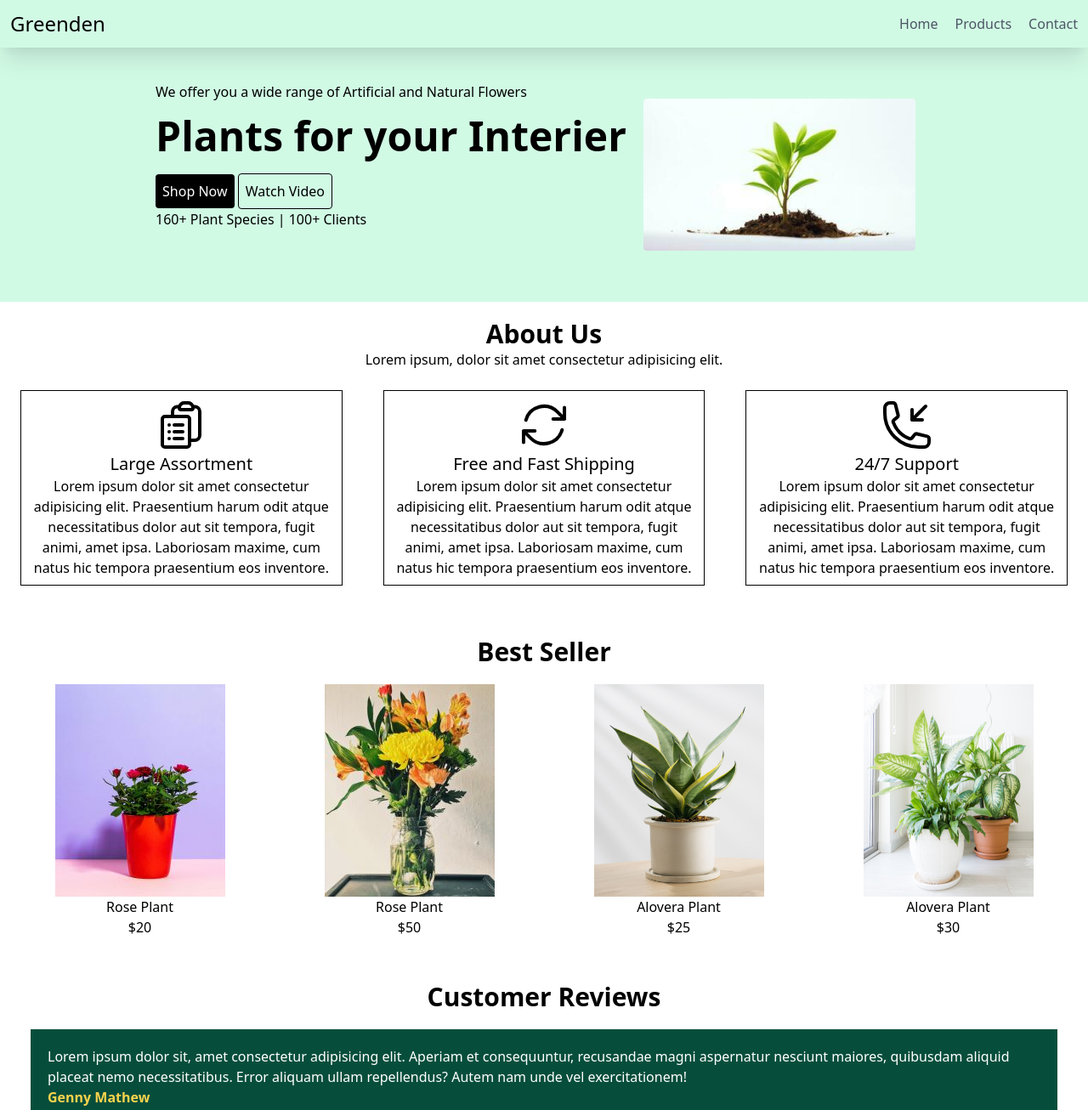
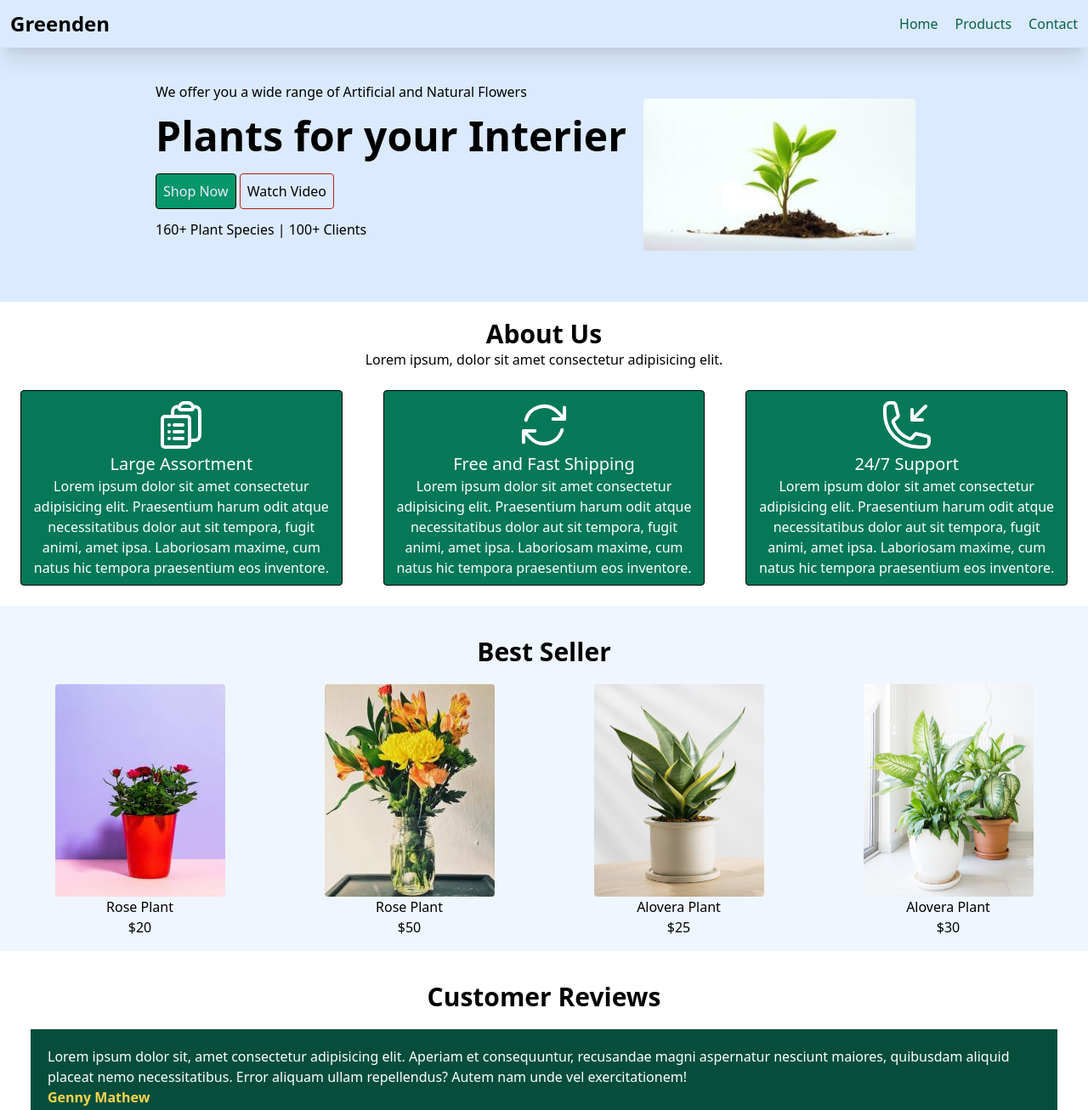
Before and after one commit to Karthikthangadurai/Greenden-Tailwind, a plain HTML site: page index.html in a window 1280 px wide. Shown: the top 1306 px of the page at 85% size. Drawn offline with nearby package versions, Linux system fonts and the light colour scheme.

Commit message:
updated greenden project colors

```diff
--- a/index.html
+++ b/index.html
@@ -12,8 +12,8 @@
 
 <body>
     <!--Responsive Navbar-->
-    <nav class="bg-green-100 p-3 flex items-center justify-between shadow-xl sticky top-0 z-10">
-        <h1 class="text-2xl">Greenden</h1>
+    <nav class="bg-blue-100 p-3 flex items-center justify-between shadow-xl sticky top-0 z-10">
+        <h1 class="text-2xl font-semibold hover:text-green-700 cursor-pointer">Greenden</h1>
 
         <svg xmlns="http://www.w3.org/2000/svg" fill="none" viewBox="0 0 24 24" stroke-width="1.5" stroke="currentColor"
             class="w-6 h-6 md:hidden">
@@ -21,30 +21,30 @@
         </svg>
 
 
-        <ul class="flex gap-5 text-gray-600 hidden md:flex">
+        <ul class="flex gap-5 text-green-800 hidden md:flex">
             <li>
-                <a class="hover:underline hover:text-black" href="index.html">Home</a>
+                <a class="hover:underline hover:text-purple-700" href="index.html">Home</a>
             </li>
             <li>
-                <a class="hover:underline hover:text-black" href="product.html">Products</a>
+                <a class="hover:underline hover:text-purple-700" href="product.html">Products</a>
             </li>
             <li>
-                <a class="hover:underline hover:text-black" href="contact.html">Contact</a>
+                <a class="hover:underline hover:text-purple-700" href="contact.html">Contact</a>
             </li>
         </ul>
     </nav>
 
     <!--Header Section-->
-    <section class="bg-green-100 p-4 md:p-10 flex justify-center">
+    <section class="bg-blue-100 p-4 md:p-10 flex justify-center">
         <div>
             <p class="mb-4">We offer you a wide range of Artificial and Natural Flowers</p>
             <h2 class="font-bold text-3xl md:text-5xl mb-5">Plants for your Interier</h2>
             <div>
-                <button class="bg-black rounded p-2 text-white">Shop Now</button>
-                <button class="border border-black rounded p-2">Watch Video</button>
+                <button class="bg-green-600 border border-black rounded p-2 text-purple-100 hover:bg-blue-600 hover:text-white hover:border hover:border-yellow-200" >Shop Now</button>
+                <button class="border border-red-700 rounded p-2 hover:border hover:border-blue-900 hover:text-green-900">Watch Video</button>
             </div>
 
-            <p>160+ Plant Species | 100+ Clients</p>
+            <p class="mt-3">160+ Plant Species | 100+ Clients</p>
         </div>
 
         <div class="hidden md:block p-5">
@@ -58,7 +58,7 @@
         <h1 class="text-3xl font-bold mt-5">About Us</h1>
         <p>Lorem ipsum, dolor sit amet consectetur adipisicing elit.</p>
         <div class="md:flex">
-            <div class="border border-black p-2 m-6">
+            <div class="border border-black p-2 m-6 rounded bg-green-700 text-white">
                 <svg xmlns="http://www.w3.org/2000/svg" fill="none" viewBox="0 0 24 24" stroke-width="1.5"
                     stroke="currentColor" class="w-16 inline">
                     <path stroke-linecap="round" stroke-linejoin="round"
@@ -70,7 +70,7 @@
                     dolor aut sit tempora, fugit animi, amet ipsa. Laboriosam maxime, cum natus hic tempora praesentium
                     eos inventore.</p>
             </div>
-            <div class="border border-black p-2 m-6">
+            <div class="border border-black p-2 m-6 rounded bg-green-700 text-white" >
                 <svg xmlns="http://www.w3.org/2000/svg" fill="none" viewBox="0 0 24 24" stroke-width="1.5"
                     stroke="currentColor" class="w-16 inline">
                     <path stroke-linecap="round" stroke-linejoin="round"
@@ -81,7 +81,7 @@
                     dolor aut sit tempora, fugit animi, amet ipsa. Laboriosam maxime, cum natus hic tempora praesentium
                     eos inventore.</p>
             </div>
-            <div class="border border-black p-2 m-6">
+            <div class="border border-black p-2 m-6 rounded bg-green-700 text-white">
                 <svg xmlns="http://www.w3.org/2000/svg" fill="none" viewBox="0 0 24 24" stroke-width="1.5"
                     stroke="currentColor" class="w-16 inline">
                     <path stroke-linecap="round" stroke-linejoin="round"
@@ -97,29 +97,29 @@
     </section>
 
     <!--Best Seller-->
-    <section class="p-4 text-center">
+    <section class="p-4 text-center bg-blue-50">
         <h1 class="font-bold mt-5 text-3xl">Best Seller</h1>
         <div class="grid grid-cols-2 md:grid-cols-4 mt-5 gap-5">
             <div>
-                <img src="./Images/Bestsellar-1.jpg" class="inline hover:shadow-xl transform hover:-translate-y-2"
+                <img src="./Images/Bestsellar-1.jpg" class="inline hover:shadow-xl transform hover:-translate-y-2 rounded"
                     alt="Plant">
                 <h1>Rose Plant</h1>
                 <p>$20</p>
             </div>
             <div>
-                <img src="./Images/Bestsellar-2.jpg" class="inline hover:shadow-xl transform hover:-translate-y-2"
+                <img src="./Images/Bestsellar-2.jpg" class="inline hover:shadow-xl transform hover:-translate-y-2 rounded"
                     alt="Plant">
                 <h1>Rose Plant</h1>
                 <p>$50</p>
             </div>
             <div>
-                <img src="./Images/Bestsellar-3.png" class="inline hover:shadow-xl transform hover:-translate-y-2"
+                <img src="./Images/Bestsellar-3.png" class="inline hover:shadow-xl transform hover:-translate-y-2 rounded"
                     alt="Plant">
                 <h1>Alovera Plant</h1>
                 <p>$25</p>
             </div>
             <div>
-                <img src="./Images/Bestsellar-4.png" class="inline hover:shadow-xl transform hover:-translate-y-2"
+                <img src="./Images/Bestsellar-4.png" class="inline hover:shadow-xl transform hover:-translate-y-2 rounded"
                     alt="Plant">
                 <h1>Alovera Plant</h1>
                 <p>$30</p>
@@ -157,16 +157,16 @@
     <section class="text-center">
         <h1 class="text-3xl font-bold mt-5 text-center">Join our News Letter </h1>
         <p>Lorem ipsum dolor sit amet consectetur adipisicing elit. Alias cum molestias dolorem harum soluta libero!</p>
-        <input type="text" class="border border-black p-2 m-3" style="width: 80%;">
+        <input type="text" placeholder="Type a Feedback..." class="border border-green-800 rounded-xl p-2 m-3" style="width: 80%;">
         <br>
-        <button class="bg-black text-white p-3 m-1 underline"> Subscribe</button>
+        <button class="bg-green-600 text-white p-3 m-2 rounded-xl hover:bg-blue-700"> Subscribe</button>
     </section>
 
     <!--Footer-->
-    <section class="bg-green-100 p-10 flex flex-col gap-5">
+    <section class="bg-blue-100 p-10 flex flex-col gap-5">
         <h1 class="text-4xl font-bold">Greenden</h1>
         <p>Lorem ipsum dolor sit amet consectetur adipisicing elit.</p>
-        <p>@ 2021 Greenday.com</p>
+        <p class="text-green-700 font-semibold">@ 2025 Greenday.com</p>
     </section>
 </body>
 
```
Also changed, not shown: contact.html (+8 -8 lines), product.html (+18 -17 lines).
